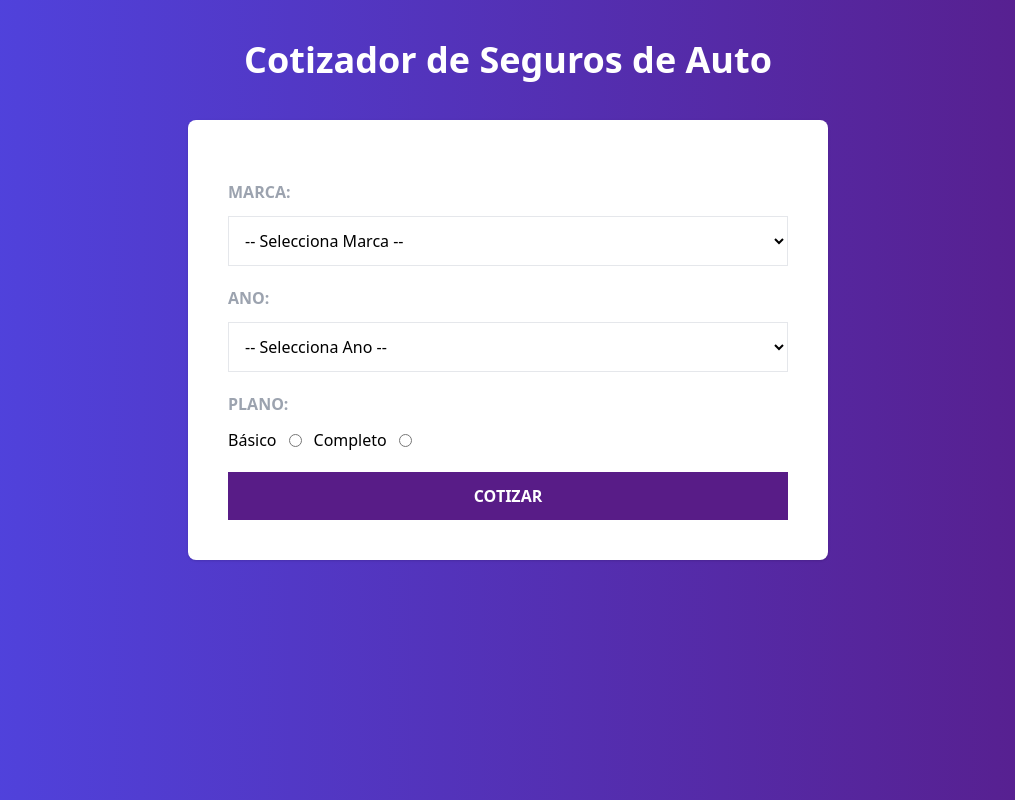
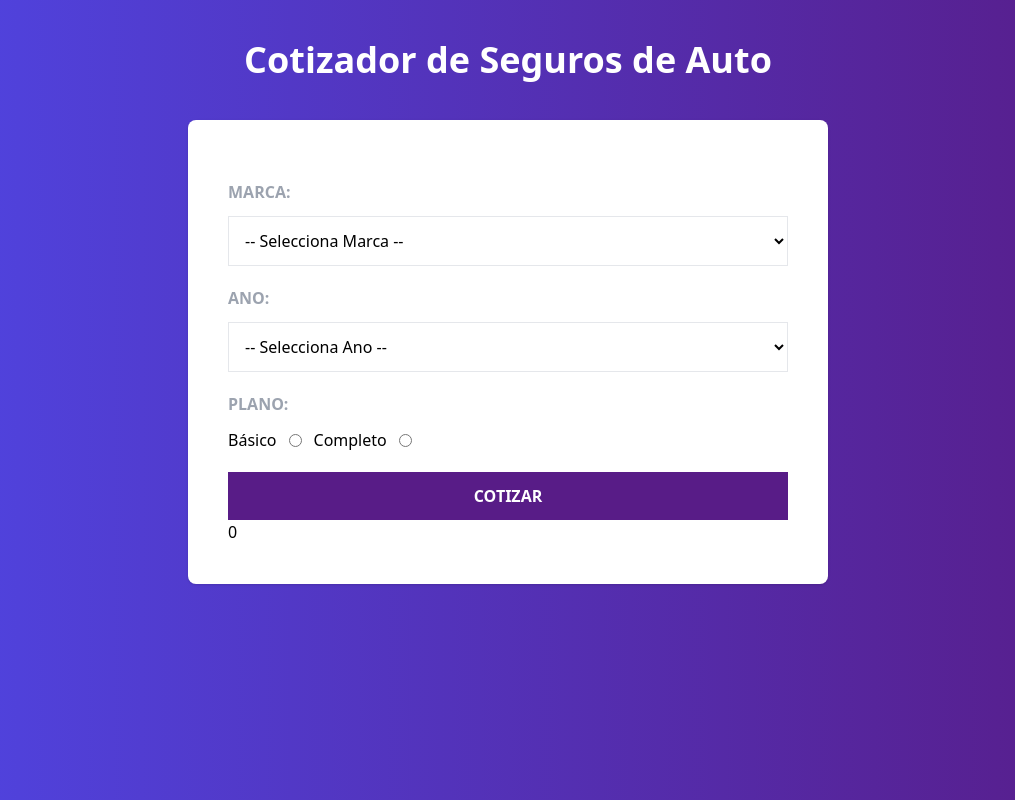
Before and after one commit to marshalmori/cotizador-reat, a React (Vite) app: page / in a window 1280 px wide. Shown: the whole page, without its empty margins (132-1147 px from the left). Built offline with nearby package versions, Linux system fonts and the light colour scheme.

Commit message:
Mostrar o valor total da cotação

```diff
--- a/src/components/AppSeguro.jsx
+++ b/src/components/AppSeguro.jsx
@@ -1,7 +1,10 @@
 import { Fragment } from "react";
 import Formulario from "./Formulario";
+import useCotizador from "../hooks/useCotizador";
 
 const AppSeguro = () => {
+  const { resultado } = useCotizador();
+
   return (
     <Fragment>
       <header className="my-10">
@@ -12,6 +15,7 @@
 
       <main className="bg-white md:w-2/3 lg:w-2/4 mx-auto shadow rounded-lg p-10">
         <Formulario />
+        {resultado}
       </main>
     </Fragment>
   );
--- a/src/context/CotizadorProvider.jsx
+++ b/src/context/CotizadorProvider.jsx
@@ -49,6 +49,7 @@
         error,
         setError,
         cotizarSeguro,
+        resultado,
       }}
     >
       {children}
```
